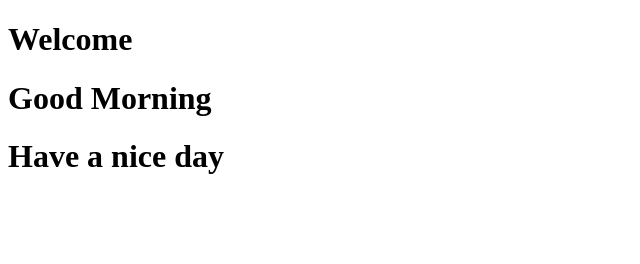
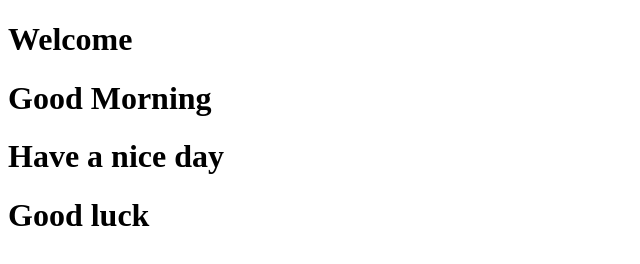
Before and after one commit to kowsalya10/Devgit, a plain HTML site: page index.html in a window 1280 px wide. Shown: the whole page, without its empty margins (0-640 px from the left). Drawn offline with Linux system fonts and the light colour scheme.

Commit message:
Fourth commit

```diff
--- a/index.html
+++ b/index.html
@@ -9,5 +9,6 @@
     <h1>Welcome</h1>
     <h1>Good Morning</h1>
     <h1>Have a nice day</h1>
+    <h1>Good luck</h1>
 </body>
 </html>
```
